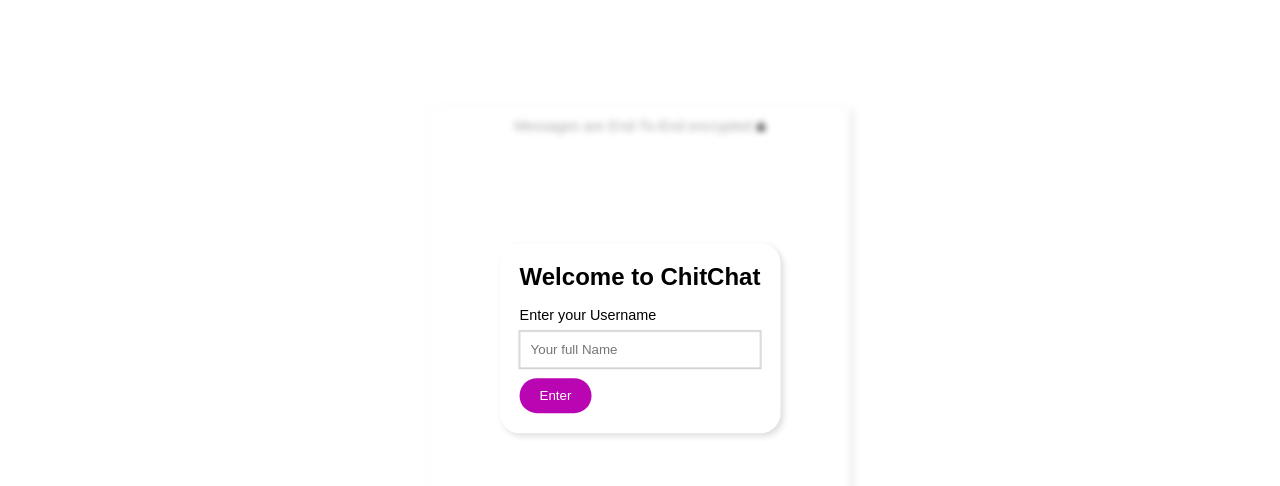
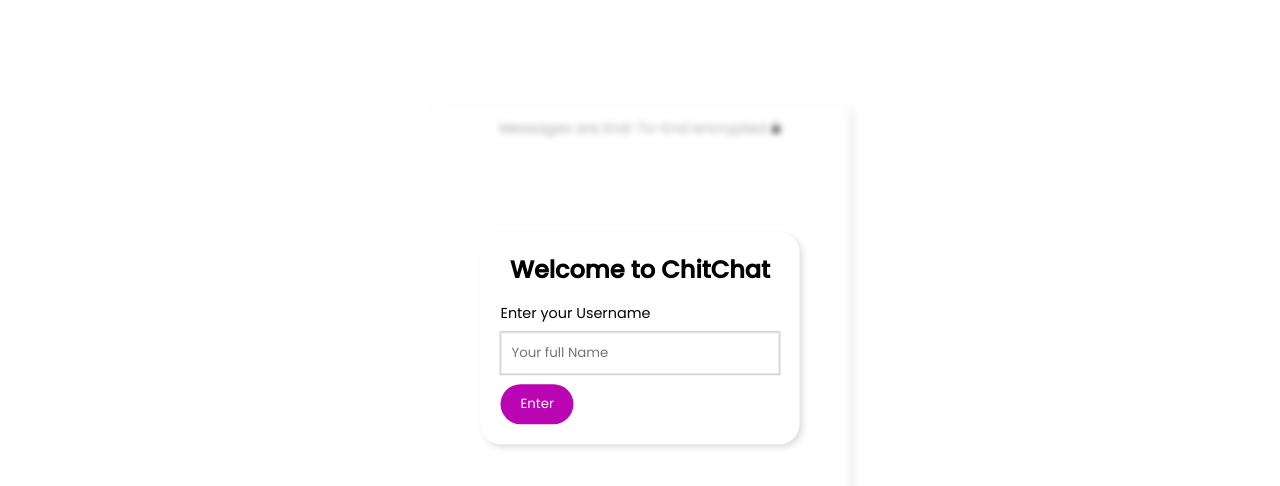
Before and after one commit to aadarshamavi/chat, a website: page index.html in a window 1280 px wide. Shown: the part 62-548 px from the top of the page. Drawn offline with nearby package versions, Linux system fonts and the light colour scheme; no server answers.

Commit message:
Update style.css

```diff
--- a/public/styles/style.css
+++ b/public/styles/style.css
@@ -1,3 +1,4 @@
+@import url('https://fonts.googleapis.com/css2?family=Poppins:wght@400;500&display=swap');
 *{
     margin: 0;
     padding: 0;
```
